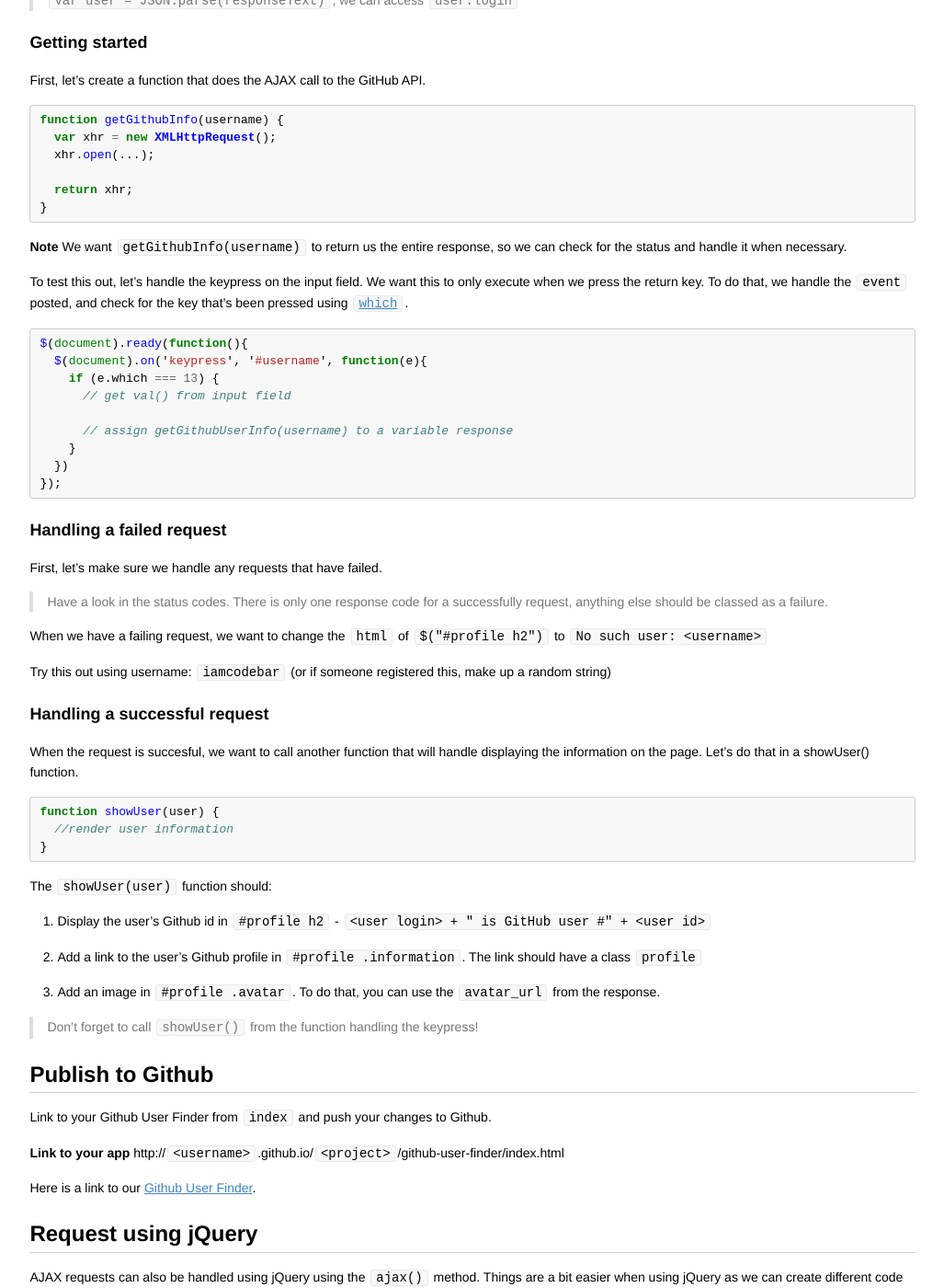
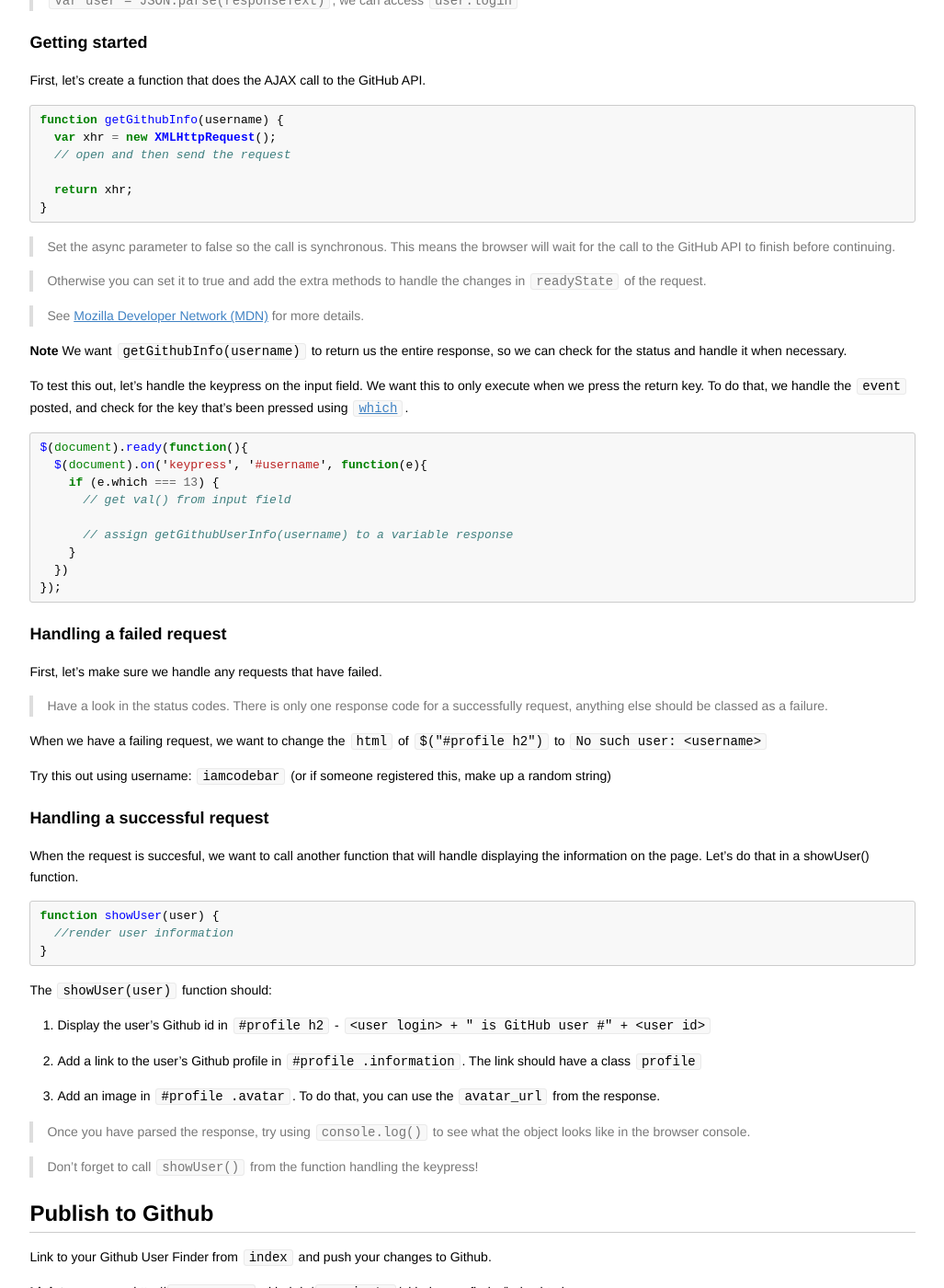
Before and after one commit to codebar/tutorials, a Jekyll site: the page built from js/lesson4/tutorial.md, in a window 1280 px wide and 1400 px high, scrolled down 2961 px. Shown: the whole window at 92% size, without its empty margins (126-1153 px from the left). Built offline with Jekyll 4.4.1, drawn with Linux system fonts in a browser that asks for light colours; Markdown is read by kramdown in place of the engine named in the settings.

Commit message:
Clarify some steps in JS lesson 4.

````diff
--- a/js/lesson4/tutorial.md
+++ b/js/lesson4/tutorial.md
@@ -123,11 +123,17 @@ First, let's create a function that does the AJAX call to the GitHub API.
 ```js
 function getGithubInfo(username) {
   var xhr = new XMLHttpRequest();
-  xhr.open(...);
+  // open and then send the request
 
   return xhr;
 }
 ```
+> Set the async parameter to false so the call is synchronous.
+This means the browser will wait for the call to the GitHub API to finish before continuing.
+
+> Otherwise you can set it to true and add the extra methods to handle the changes in `readyState` of the request.
+
+> See [Mozilla Developer Network (MDN)](https://developer.mozilla.org/en-US/docs/Web/API/XMLHttpRequest/onreadystatechange) for more details.
 
 **Note** We want `getGithubInfo(username)` to return us the entire response, so we can check for the status and handle it when necessary.
 
@@ -174,7 +180,10 @@ The `showUser(user)` function should:
 3. Add an image in `#profile .avatar`. To do that, you can use the `avatar_url`
    from the response.
 
+> Once you have parsed the response, try using `console.log()` to see what the object looks like in the browser console.
+
 > Don't forget to call `showUser()` from the function handling the keypress!
+
 
 ##Publish to Github
 
````
